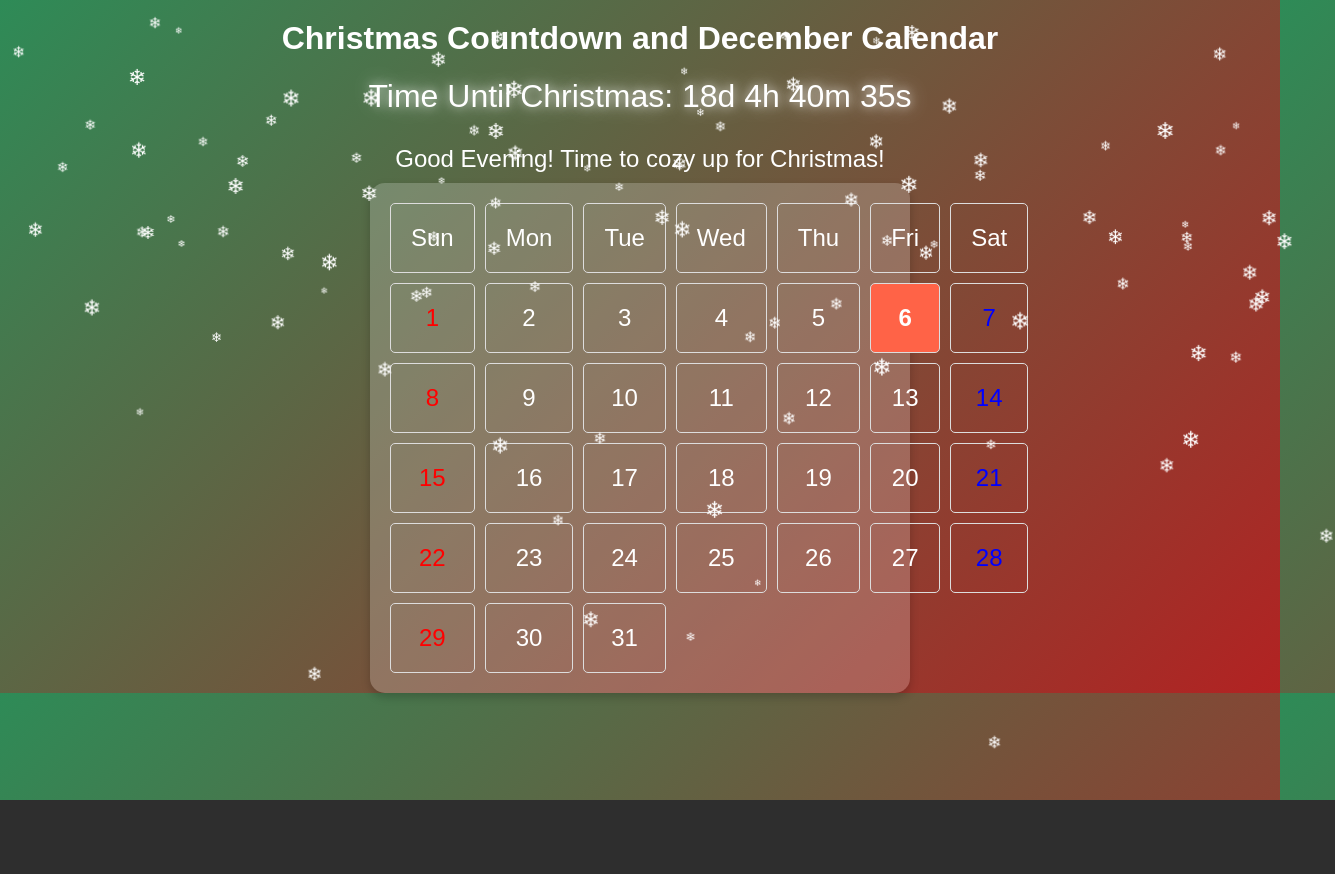
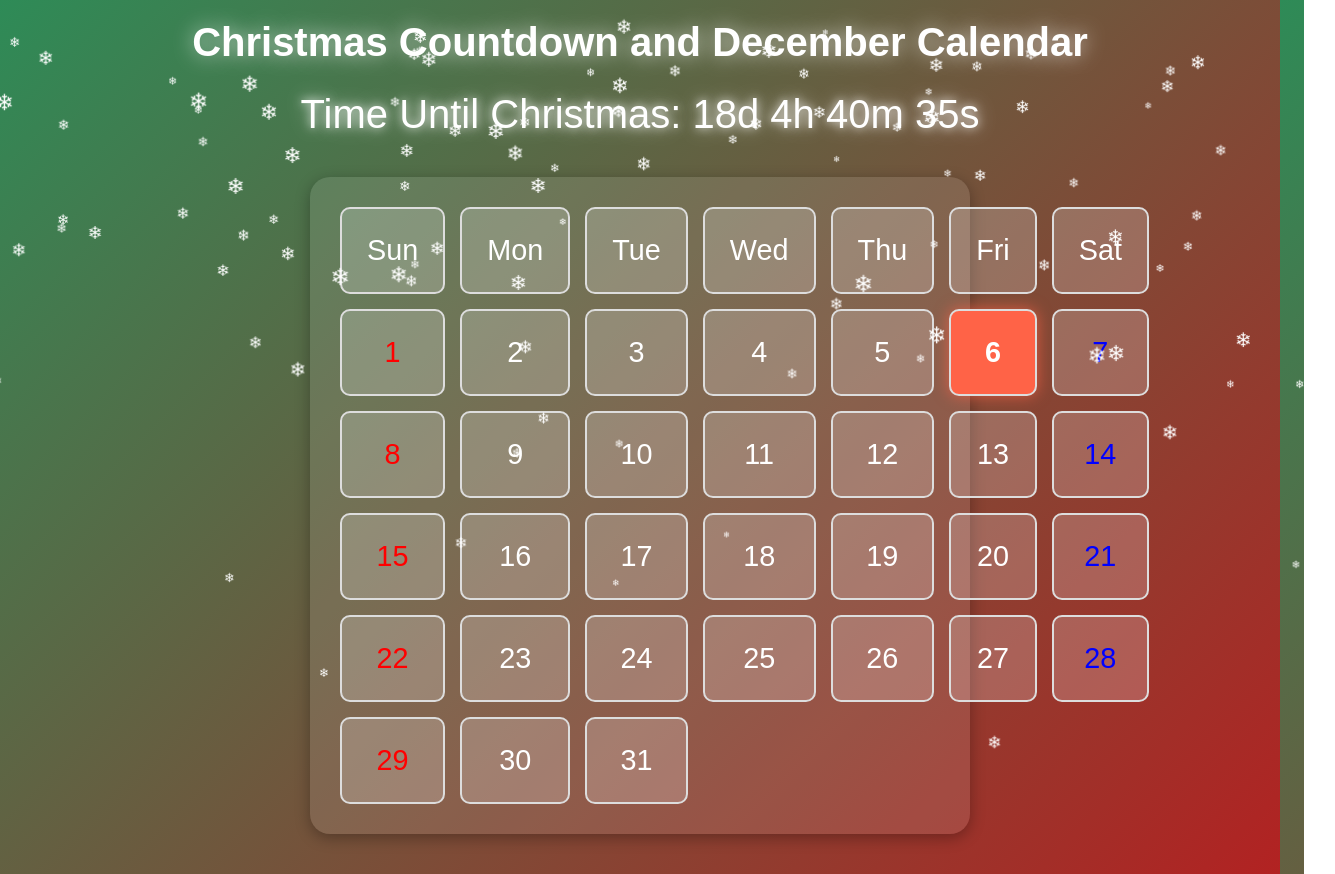
Before and after one commit to guerschonyabusele/Holiday-Calendar, a plain HTML site: page index.html in a window 1280 px wide. Shown: the whole page, 1335 px wide, since content can reach past the window. Before the commit the page ends 800 px from the top, so only its background shows below. Drawn offline with Linux system fonts and the light colour scheme; a web font is replaced by a local one.

Commit message:
Update index.html

```diff
--- a/index.html
+++ b/index.html
@@ -5,60 +5,67 @@
     <meta name="viewport" content="width=device-width, initial-scale=1.0">
     <title>Christmas Countdown and December Calendar</title>
     <style>
-        /* Importing the Algerian font if it's available in the system */
+        /* Importing the Algerian font */
         @import url('https://fonts.googleapis.com/css2?family=Algerian&display=swap');
 
+        /* Overall body styling */
         body {
-            font-family: 'Algerian', sans-serif; /* Use Algerian font */
+            font-family: 'Algerian', sans-serif;
             margin: 0;
             padding: 0;
-            background: linear-gradient(135deg, #2e8b57, #b22222); /* Christmas gradient background */
-            color: white; /* White text for contrast */
+            background: linear-gradient(135deg, #2e8b57, #b22222); /* Christmas gradient */
+            color: white;
             overflow: hidden;
             position: relative;
+            background-size: cover;
         }
 
+        /* Header styling */
         h1 {
             text-align: center;
             margin-top: 20px;
+            font-size: 2.5em;
+            text-shadow: 0 0 20px rgba(255, 255, 255, 0.7); /* Glowing effect */
         }
 
-        /* Countdown Styling */
+        /* Countdown styling */
         .counter {
-            font-size: 2em;
+            font-size: 2.5em;
             text-align: center;
-            margin-bottom: 20px;
+            margin: 20px;
             animation: fadeIn 2s ease-in-out;
-            text-shadow: 0 0 10px rgba(255, 255, 255, 0.6), 0 0 20px rgba(255, 255, 255, 0.6); /* Sparkle effect */
+            text-shadow: 0 0 10px rgba(255, 255, 255, 0.8), 0 0 20px rgba(255, 255, 255, 0.6); /* Snowy glow effect */
         }
 
-        /* Calendar Styling */
+        /* Calendar grid styling */
         .calendar {
             display: grid;
             grid-template-columns: repeat(7, 1fr);
-            gap: 10px; /* Increased gap between cells */
-            max-width: 500px; /* Increase calendar width */
-            margin: 0 auto;
-            background-color: rgba(255, 255, 255, 0.2); /* Slightly opaque background */
-            padding: 20px;
-            border-radius: 15px;
-            box-shadow: 0 4px 10px rgba(0, 0, 0, 0.2); /* Drop shadow */
+            gap: 15px;
+            max-width: 600px;
+            margin: 40px auto;
+            background-color: rgba(255, 255, 255, 0.1);
+            padding: 30px;
+            border-radius: 20px;
+            box-shadow: 0 4px 15px rgba(0, 0, 0, 0.3); /* Soft shadow */
             animation: fadeIn 3s ease-in-out;
         }
 
         .calendar div {
-            padding: 20px; /* Increased padding for larger cells */
-            font-size: 1.5em; /* Bigger font size */
+            padding: 25px;
+            font-size: 1.8em;
             text-align: center;
-            border: 1px solid #ddd;
-            border-radius: 5px;
-            transition: background-color 0.2s ease-in-out;
+            border: 2px solid #ddd;
+            border-radius: 10px;
+            transition: all 0.3s ease;
+            background-color: rgba(255, 255, 255, 0.2);
         }
 
         .calendar .today {
             background-color: #ff6347;
             color: white;
             font-weight: bold;
+            box-shadow: 0 0 15px rgba(255, 99, 71, 0.7);
         }
 
         .calendar .sunday {
@@ -72,6 +79,7 @@
         .calendar div:hover {
             background-color: rgba(255, 255, 255, 0.3);
             cursor: pointer;
+            transform: scale(1.1); /* Slightly enlarge on hover */
         }
 
         /* Snowflakes */
@@ -83,8 +91,8 @@
             z-index: 9999;
             user-select: none;
             pointer-events: none;
-            animation: snow 10s linear infinite;
-            will-change: transform; /* Optimizing animation */
+            animation: snow 12s linear infinite;
+            will-change: transform;
         }
 
         /* Snow falling animation */
@@ -93,11 +101,11 @@
                 transform: translateX(0) translateY(0);
             }
             100% {
-                transform: translateX(100px) translateY(100vh);
+                transform: translateX(calc(100px * var(--direction))) translateY(100vh);
             }
         }
 
-        /* Animation for the countdown */
+        /* Countdown fade-in animation */
         @keyframes fadeIn {
             0% {
                 opacity: 0;
@@ -110,13 +118,12 @@
         /* Mobile responsiveness */
         @media (max-width: 768px) {
             .calendar {
-                max-width: 100%;
-                grid-template-columns: repeat(7, 1fr); /* Ensure 7 columns on mobile */
-                font-size: 0.9em; /* Slightly smaller font on mobile */
+                max-width: 90%;
+                font-size: 1.2em;
             }
 
             .counter {
-                font-size: 1.5em; /* Smaller countdown text */
+                font-size: 2em;
             }
         }
 
@@ -125,18 +132,12 @@
             .calendar {
                 grid-template-columns: repeat(7, 1fr);
                 max-width: 100%;
-                font-size: 0.8em; /* Even smaller font */
+                font-size: 1em;
             }
 
             .counter {
-                font-size: 1.2em;
+                font-size: 1.5em;
             }
-        }
-
-        /* Focus styles for accessibility */
-        .calendar div:focus {
-            outline: 2px solid yellow; /* Highlight focused element */
-            background-color: rgba(255, 255, 255, 0.3); /* Add background for focus */
         }
     </style>
 </head>
@@ -172,7 +173,7 @@
 
         // Function to create snowflakes
         function createSnowflakes() {
-            const snowflakeCount = window.innerWidth <= 480 ? 50 : 100; // Fewer snowflakes on mobile
+            const snowflakeCount = 100; // Number of snowflakes
             const snowContainer = document.body;
 
             for (let i = 0; i < snowflakeCount; i++) {
@@ -180,9 +181,10 @@
                 snowflake.classList.add('snowflake');
                 snowflake.innerHTML = '&#10052;'; // Unicode snowflake character
                 snowflake.style.left = `${Math.random() * 100}vw`;
-                snowflake.style.animationDuration = `${Math.random() * 10 + 5}s`; // random duration for falling
-                snowflake.style.animationDelay = `${Math.random() * 5}s`; // random delay
-                snowflake.style.fontSize = `${Math.random() * 1 + 0.5}em`; // varying sizes
+                snowflake.style.animationDuration = `${Math.random() * 10 + 5}s`; // Random speed
+                snowflake.style.animationDelay = `${Math.random() * 5}s`; // Random delay
+                snowflake.style.fontSize = `${Math.random() * 1 + 0.5}em`; // Random size
+                snowflake.style.setProperty('--direction', Math.random() > 0.5 ? 1 : -1); // Random left-right movement
 
                 snowContainer.appendChild(snowflake);
             }
@@ -226,34 +228,10 @@
             }
         }
 
-        // Function to change mood based on the time of day
-        function changeMoodBasedOnTime() {
-            const now = new Date();
-            const hour = now.getHours();
-            const greeting = document.createElement('div');
-            greeting.style.textAlign = 'center';
-            greeting.style.fontSize = '1.5em';
-            greeting.style.padding = '10px';
-
-            if (hour < 12) {
-                document.body.style.backgroundColor = "#ffddc1"; // Morning warmth
-                greeting.textContent = "Good Morning! The countdown to Christmas begins!";
-            } else if (hour < 18) {
-                document.body.style.backgroundColor = "#ffddc1"; // Afternoon warmth
-                greeting.textContent = "Good Afternoon! Christmas cheer is in the air!";
-            } else {
-                document.body.style.backgroundColor = "#2e2e2e"; // Evening festive
-                greeting.textContent = "Good Evening! Time to cozy up for Christmas!";
-            }
-
-            document.body.insertBefore(greeting, document.getElementById("calendar"));
-        }
-
-        // Initialize countdown, calendar, snowflakes, and mood
+        // Initialize countdown, calendar, snowflakes
         setInterval(updateCountdown, 1000); // Update countdown every second
         generateCalendar(); // Generate the calendar dynamically
         createSnowflakes(); // Create snowflakes
-        changeMoodBasedOnTime(); // Change mood based on time of day
     </script>
 </body>
 </html>
```
